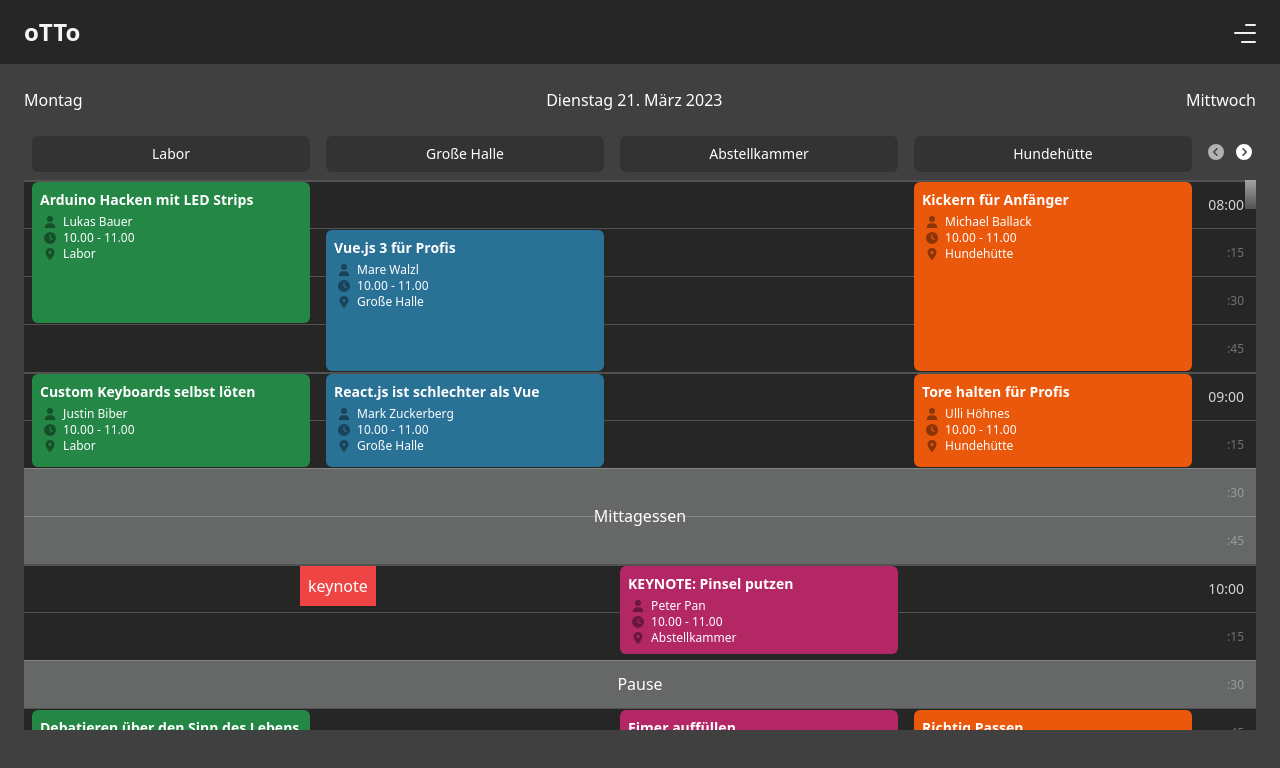
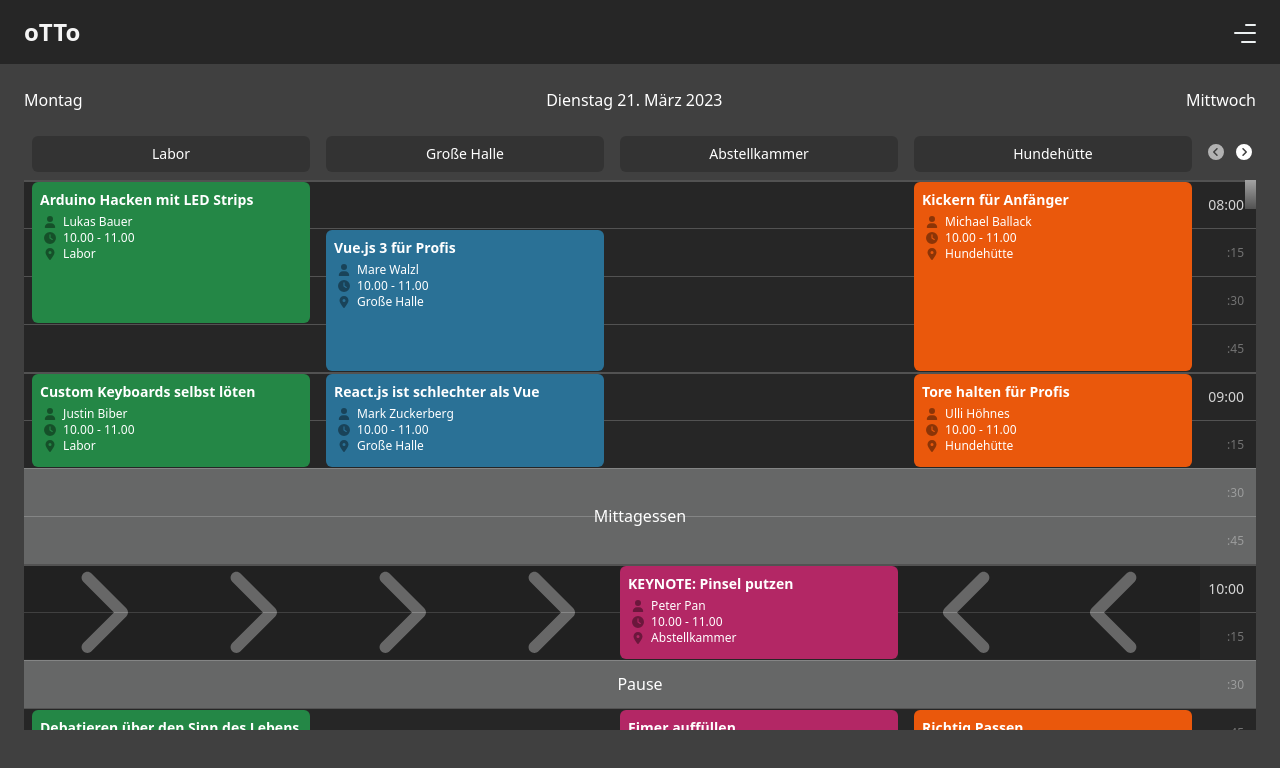
Before and after one commit to mayflower/oTTo, a Vue app in the folder packages/frontend/: page / in a window 1280 px wide. Shown: the top 768 px of the page. Built offline with nearby package versions, Linux system fonts and the light colour scheme.

Commit message:
calculate keynote spacing

```diff
--- a/packages/frontend/src/components/RoomDropdownComponent.vue
+++ b/packages/frontend/src/components/RoomDropdownComponent.vue
@@ -46,7 +46,7 @@
 <script setup lang="ts">
 import { Menu, MenuButton, MenuItems, MenuItem } from '@headlessui/vue'
 
-const props = defineProps(['rooms', 'selectedRoomIndex'])
+defineProps(['rooms', 'selectedRoomIndex'])
 
 const emit = defineEmits(['onRoomClick'])
 
--- a/packages/frontend/src/components/TimetableSlotComponent.vue
+++ b/packages/frontend/src/components/TimetableSlotComponent.vue
@@ -1,52 +1,22 @@
 <template>
   <div
-    v-if="!isKeynote"
-    class="w-full p-2 rounded-md mt-0.5 absolute"
-    :style="{
-      height: duration * 3 - 0.2 + 'rem',
-      top: sessionStart * 3 + 'rem',
-      backgroundColor: room.color
-    }"
-  >
-    <div class="flex flex-col justify-center overflow-hidden">
-      <div>
-        <span class="text-sm font-bold line-clamp-2">
-          {{ isKeynote ? 'KEYNOTE: ' : '' }}
-          {{ title }}
-        </span>
-        <div class="flex flex-col text-xs mt-1">
-          <span>
-            <fa-icon icon="user" class="text-black opacity-40 w-5" />
-            {{ host }}
-          </span>
-          <span>
-            <fa-icon icon="clock" class="text-black opacity-40 w-5" />
-            {{ start }} - {{ end }}
-          </span>
-          <span>
-            <fa-icon icon="location-dot" class="text-black opacity-40 w-5" />
-            {{ room.name }}
-          </span>
-        </div>
-      </div>
-    </div>
-  </div>
-
-  <div
-    v-if="isKeynote"
     class="w-full mt-0.5 absolute"
     :style="{
       height: duration * 3 - 0.2 + 'rem',
       top: sessionStart * 3 + 'rem'
     }"
   >
-    <div class="absolute -left-80 bg-red-500 flex">
-      <div class="p-2 rounded-md">
-        keynote
+    <div
+      v-if="isKeynote"
+      class="absolute overflow-hidden bg-neutral-900 opacity-30"
+      :style="calculateKeynoteSpaceLeft()"
+    >
+      <div class="h-full overflow-hidden flex justify-around">
+        <fa-icon v-for="ind in index * 2" :key="ind" class="h-full" icon="chevron-right"></fa-icon>
       </div>
     </div>
     <div
-      class="p-2 rounded-md"
+      class="p-2 rounded-md h-full"
       :style="{
         backgroundColor: room.color
       }"
@@ -74,11 +44,20 @@
         </div>
       </div>
     </div>
+    <div
+      v-if="isKeynote"
+      class="absolute top-0 overflow-hidden bg-neutral-900 opacity-30"
+      :style="calculateKeynoteSpaceRight()"
+    >
+      <div class="h-full overflow-hidden flex justify-around">
+        <fa-icon v-for="ind in (roomsCount - index - 1) * 2" :key="ind" class="h-full" icon="chevron-left"></fa-icon>
+      </div>
+    </div>
   </div>
 </template>
 
 <script setup lang="ts">
-defineProps([
+const props = defineProps([
   'title',
   'host',
   'room',
@@ -87,6 +66,30 @@ defineProps([
   'duration',
   'sessionStart',
   'isKeynote',
-  'index'
+  'index',
+  'roomsCount'
 ])
+
+function calculateKeynoteSpaceLeft() {
+  const baseGap = '8px'
+  const gapSpaceCalc = `${baseGap} * 2 * ${props.index} + ${baseGap}`
+
+  return {
+    transform: `translateX(calc(-100% + (${gapSpaceCalc})))`,
+    width: `calc(100% * ${props.index} + (${gapSpaceCalc}))`,
+    margin: `0 calc(-${baseGap}  * (${props.index} * 2 + 1))`,
+    height: '100%'
+  }
+}
+
+function calculateKeynoteSpaceRight() {
+  const baseGap = '8px'
+  const gapSpaceCalc = `${props.roomsCount} - ${props.index} - 1`
+
+  return {
+    transform: `translateX(calc(100% / (${gapSpaceCalc}) - (${baseGap} * 2)))`,
+    width: `calc(100% * (${gapSpaceCalc}) + (${baseGap} * (${props.roomsCount} - (${props.index} + 1)) * 2))`,
+    height: '100%'
+  }
+}
 </script>
--- a/packages/frontend/src/views/TimeTableView.vue
+++ b/packages/frontend/src/views/TimeTableView.vue
@@ -78,6 +78,7 @@
                   start="10.00"
                   end="11.00"
                   :index="index"
+                  :rooms-count="rooms.length"
                   :duration="session.duration"
                   :is-keynote="session.isKeynote"
                 />
```
Also changed, not shown: packages/frontend/src/icons.ts (+6 -2 lines).
